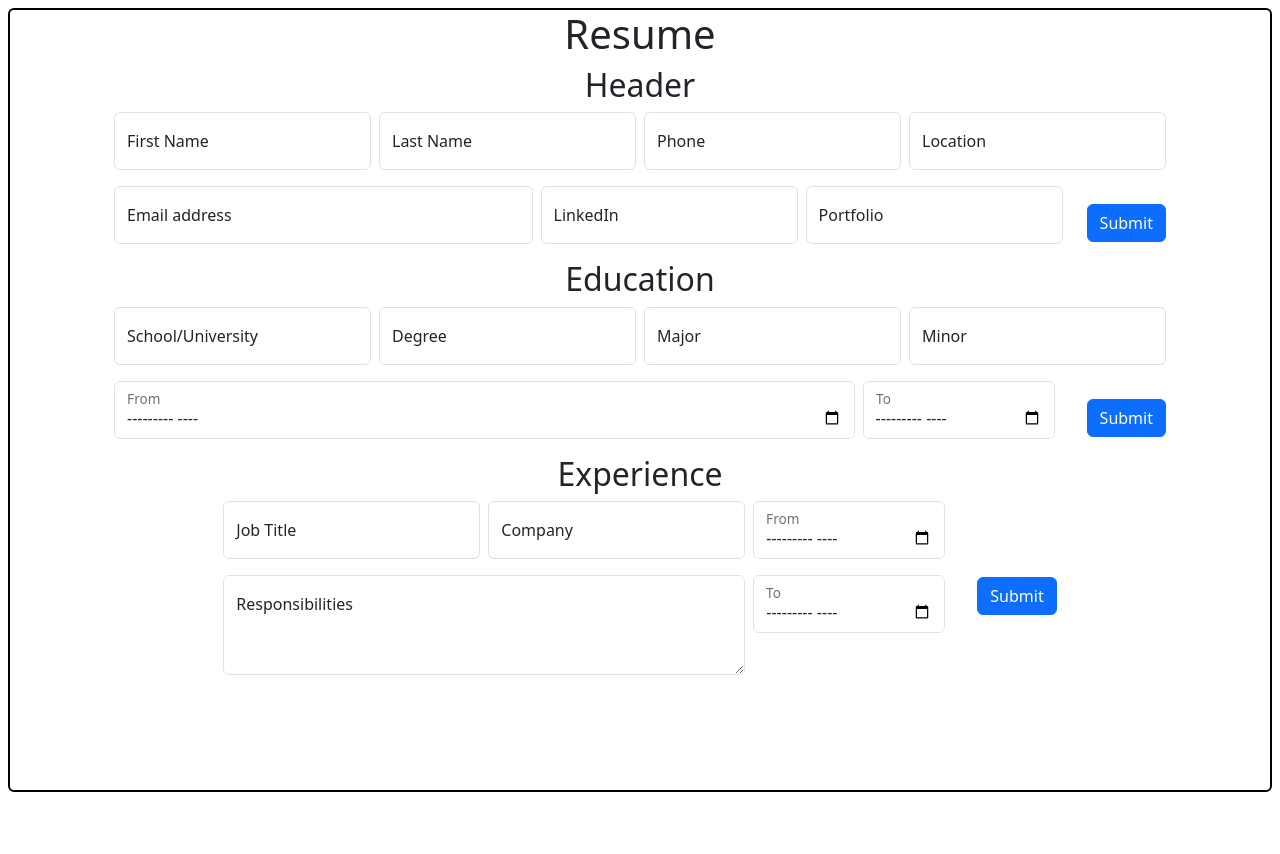
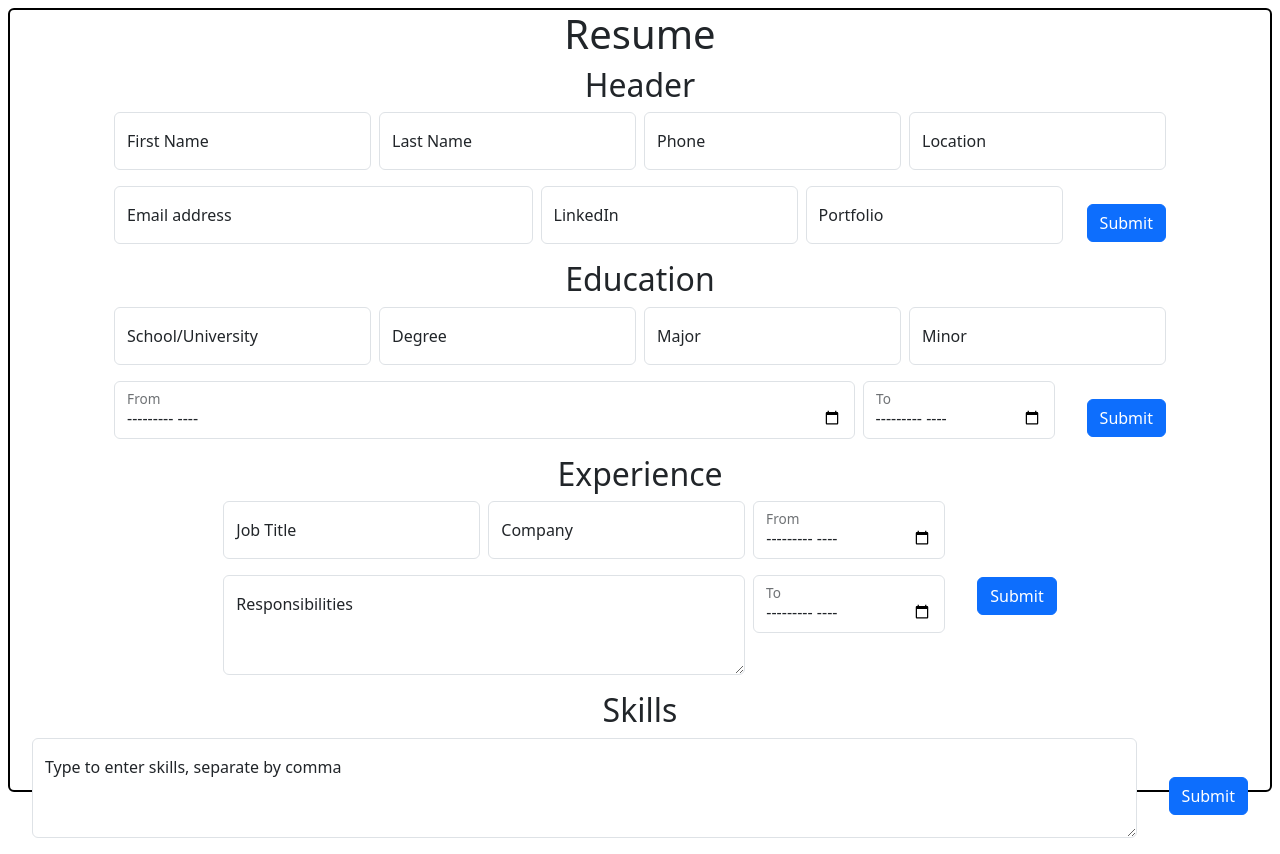
Before and after one commit to asampers/cv-app, a React (Vite) app: page / in a window 1280 px wide. Before the commit the page ends 800 px from the top, so only its background shows below. Built offline with nearby package versions, Linux system fonts and the light colour scheme.

Commit message:
Add Skills

```diff
--- a/src/App.jsx
+++ b/src/App.jsx
@@ -1,9 +1,11 @@
 //import { useState } from 'react'
-import './App.css'
-import { Header } from './components/Header'
-import { Education } from './components/Education'
-import { Experience } from './components/Experience'
-import { Container } from './components/Container'
+import './App.css';
+import { Header } from './components/Header';
+import { Education } from './components/Education';
+import { Experience } from './components/Experience';
+import { Container } from './components/Container';
+import { Skills } from './components/Skills';
+
 function App() {
 
   return (
@@ -16,7 +18,7 @@ function App() {
       <Container title="Experience">
         <Experience />
       </Container>
-
+      <Skills />
     </div>
   )
 }
--- /dev/null
+++ b/src/components/Skills.jsx
@@ -0,0 +1,27 @@
+import '../styles/Skills.css'
+
+function Skills() {
+  return (
+    <>
+    <h2>Skills</h2>
+    <form className="skills">
+      <div className="d-flex">
+          <div className="form-floating flex-fill mb-3 me-2">
+            <textarea
+              className="form-control"
+              placeholder="Responsibilities"
+              style={{ height: 100 }}
+              defaultValue={""}
+            />
+            <label>Type to enter skills, separate by comma</label>
+          </div>
+        <button type="submit" className="btn btn-primary align-self-center ms-4">
+            Submit
+          </button>
+      </div>
+    </form>
+    </>
+  )
+}
+
+export { Skills };
--- /dev/null
+++ b/src/styles/Skills.css
@@ -0,0 +1,3 @@
+.skills {
+  width: 95vw
+}
```
Also changed, not shown: src/App.css (line endings or trailing spaces).
